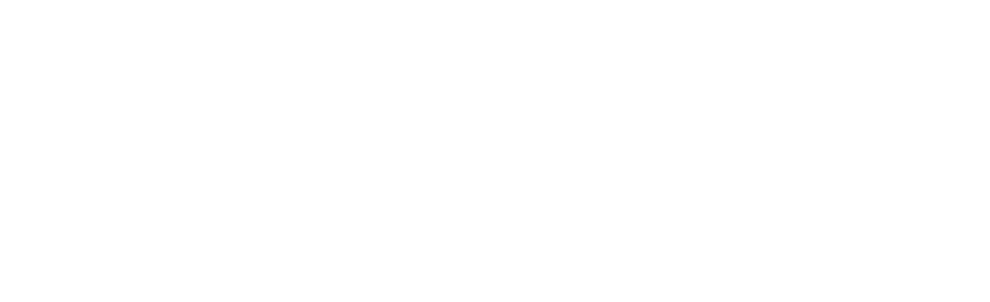
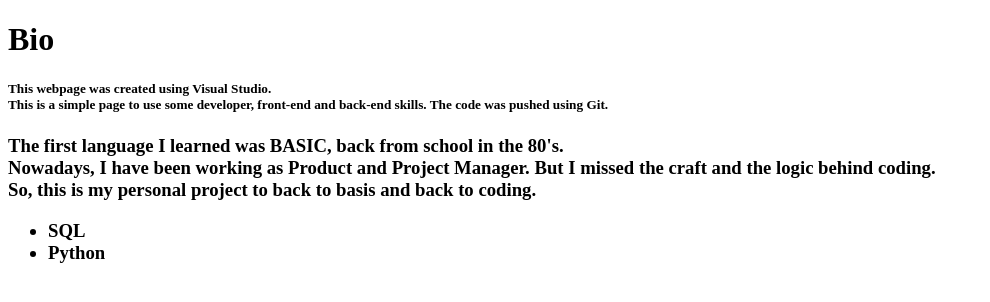
Before and after one commit to danie1664/daniel_site, a plain HTML site: page bio.html in a window 1280 px wide. Shown: the whole page, without its empty margins (0-990 px from the left). Drawn offline with Linux system fonts and the light colour scheme.

Commit message:
Changes to be committed: 	modified:   bio.html 	modified:   index.html

```diff
--- a/bio.html
+++ b/bio.html
@@ -4,7 +4,24 @@
         <meta charset="utf-8">
         <title>Daniel's bio</title>
     </head>
+    <body>
+        <h1>Bio</h1>
+        <h5>This webpage was created using Visual Studio. <br>This is a simple page to use
+            some developer, front-end and back-end skills. <strong>The code was pushed using Git.</strong>
+        </h5>
+        <h3>The first language I learned was BASIC, back from school in the 80's.<br>
+            Nowadays, I have been working as Product and Project Manager. But I missed the craft and
+            the logic behind coding.<br>
+            So, this is my personal project to back to basis and back to coding.
+        <ul>
+            <li>SQL</li>
+            <li>Python</li>
 
+        </ul>
+
+
+
+    </body>
 
 
 
```
Also changed, not shown: index.html (+0 -11 lines).
